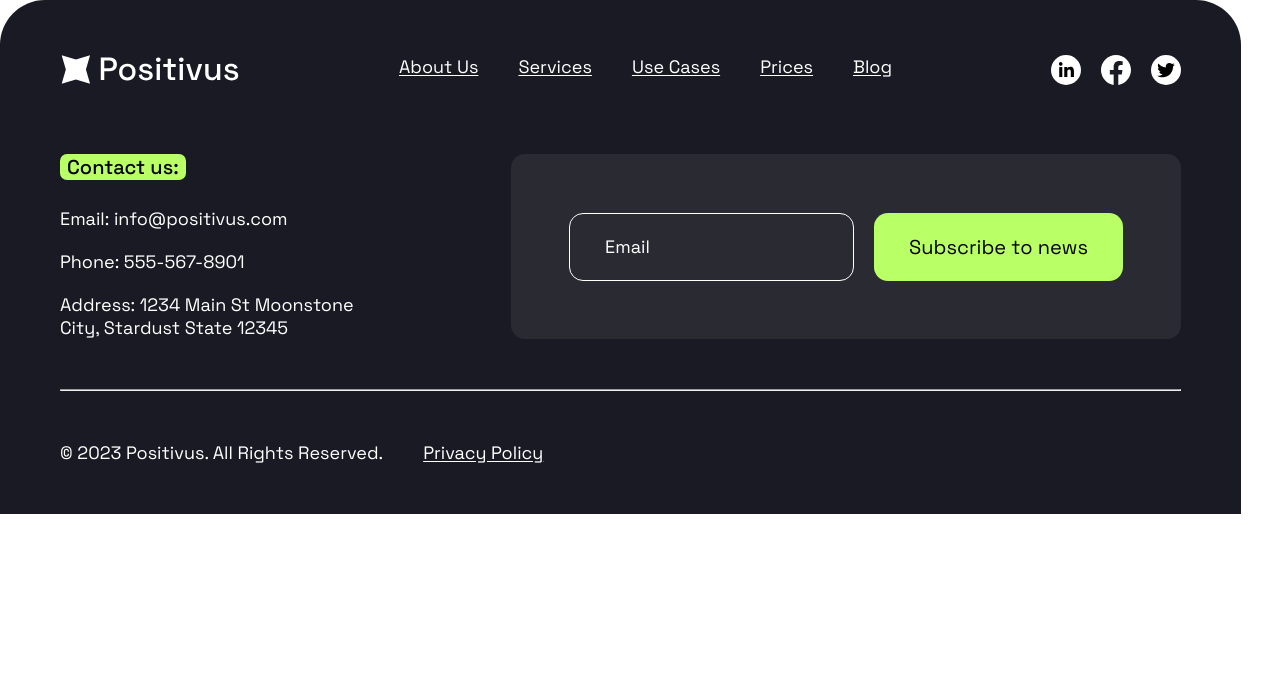
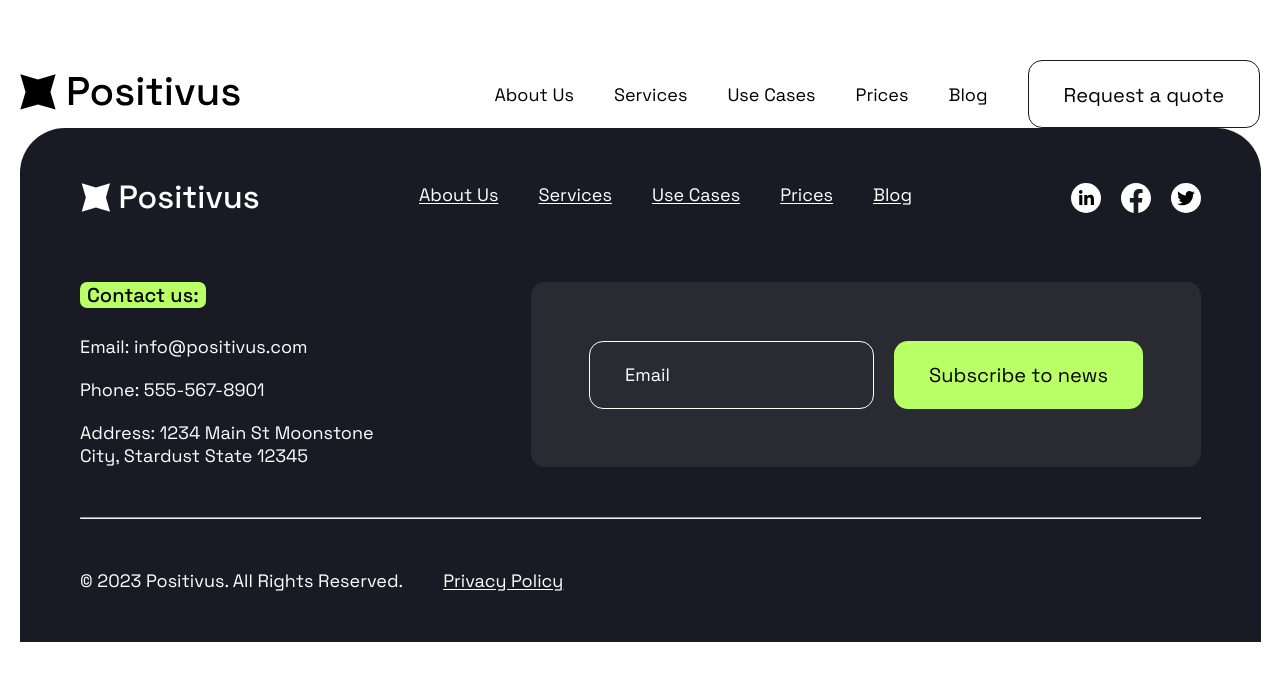
Before and after one commit to dvalentina/positivus-landing-page, a React (Vite) app: page / in a window 1280 px wide. Shown: the top 680 px of the page. Built offline with nearby package versions, Linux system fonts and the light colour scheme.

Commit message:
feat: add header

```diff
--- /dev/null
+++ b/src/components/App/App.styles.scss
@@ -0,0 +1,16 @@
+@use 'src/styles/colors';
+
+.app {
+  background: colors.$white;
+  display: flex;
+  flex-direction: column;
+  align-items: center;
+
+  &-content {
+    width: 1240px;
+  }
+
+  &__header {
+    margin-top: 60px;
+  }
+}
--- a/src/components/App/App.tsx
+++ b/src/components/App/App.tsx
@@ -1,10 +1,15 @@
 import Footer from '../Footer/Footer';
+import Header from '../Header/Header';
+import './App.styles.scss';
 
 function App() {
   return (
-    <>
-      <Footer />
-    </>
+    <div className='app'>
+      <div className='app-content'>
+        <Header className='app__header' />
+        <Footer />
+      </div>
+    </div>
   );
 }
 
--- a/src/components/Footer/Footer.tsx
+++ b/src/components/Footer/Footer.tsx
@@ -5,16 +5,9 @@ import FacebookLogo from '../../../public/assets/facebook.svg?react';
 import TwitterLogo from '../../../public/assets/twitter.svg?react';
 import Button from '../Button/Button';
 import PositivusLogo from '../PositivusLogo/PositivusLogo';
+import { navigationLinks } from '../../constants';
 
 function Footer() {
-  const navigationLinks = [
-    { name: 'About Us', link: '/' },
-    { name: 'Services', link: '/' },
-    { name: 'Use Cases', link: '/' },
-    { name: 'Prices', link: '/' },
-    { name: 'Blog', link: '/' },
-  ];
-
   const navigationLinksComponents = navigationLinks.map((item) => (
     <a href={item.link} className='footer-link'>
       <Typography role='span' type='p' color='secondary'>
--- /dev/null
+++ b/src/components/Header/Header.styles.scss
@@ -0,0 +1,25 @@
+@use 'src/styles/colors';
+
+.header {
+  display: flex;
+  align-items: center;
+  height: 68px;
+
+  &-link {
+    text-decoration: none;
+  }
+
+  &-navigation {
+    display: flex;
+    gap: 40px;
+  }
+
+  &__header-navigation {
+    margin-right: 40px;
+    margin-left: auto;
+  }
+
+  &-logo {
+    color: colors.$black;
+  }
+}
--- /dev/null
+++ b/src/components/Header/Header.tsx
@@ -0,0 +1,31 @@
+import { navigationLinks } from '../../constants';
+import Button from '../Button/Button';
+import PositivusLogo from '../PositivusLogo/PositivusLogo';
+import Typography from '../Typography/Typography';
+import './Header.styles.scss';
+
+function Header({ className }: { className?: string }) {
+  const navigationLinksComponents = navigationLinks.map((item) => (
+    <a href={item.link} className='header-link'>
+      <Typography role='span' type='p' color='primary'>
+        {item.name}
+      </Typography>
+    </a>
+  ));
+
+  return (
+    <header className={`header ${className || ''}`}>
+      <PositivusLogo className='header-logo' />
+      <nav className='header-navigation header__header-navigation'>
+        {navigationLinksComponents}
+      </nav>
+      <Button
+        label='Request a quote'
+        onClick={(event) => event.preventDefault()}
+        variant='secondary'
+      />
+    </header>
+  );
+}
+
+export default Header;
--- /dev/null
+++ b/src/constants/index.tsx
@@ -0,0 +1,7 @@
+export const navigationLinks = [
+  { name: 'About Us', link: '/' },
+  { name: 'Services', link: '/' },
+  { name: 'Use Cases', link: '/' },
+  { name: 'Prices', link: '/' },
+  { name: 'Blog', link: '/' },
+];
```
